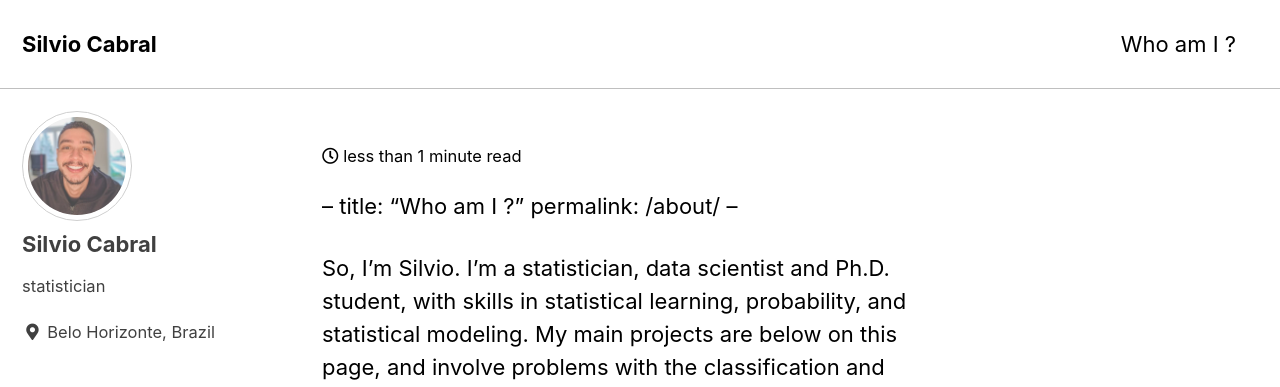
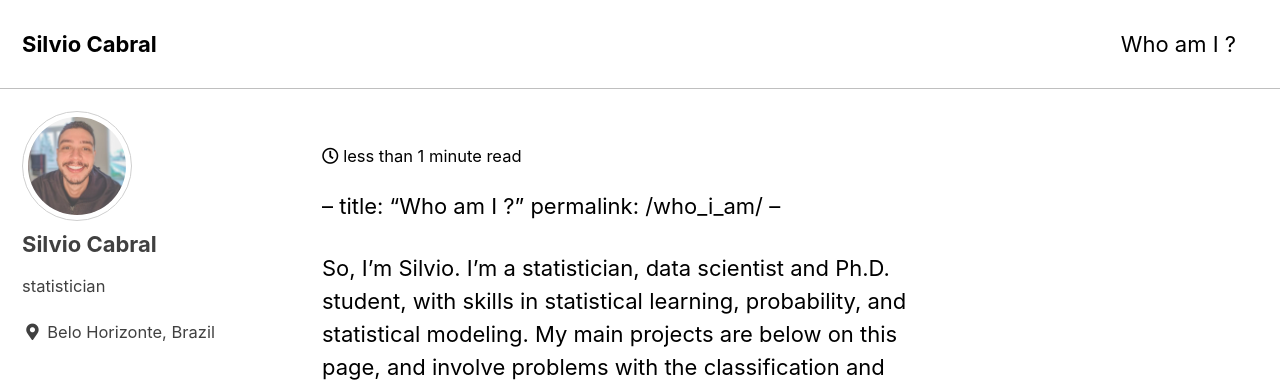
Before and after one commit to scpatricio/scpatricio.github.io, a Jekyll site: the page built from _pages/about.md, in a window 1280 px wide. Shown: the top 387 px of the page. Built offline with Jekyll 4.4.1, drawn with Linux system fonts in a browser that asks for light colours; cached includes are drawn as plain includes; our own code applies the rules of GitHub Pages for plain Markdown files.

Commit message:
new github commit

```diff
--- a/_data/navigation.yml
+++ b/_data/navigation.yml
@@ -1,7 +1,7 @@
 # main links
 main:
   - title: "Who am I ?"
-    url: /about/
+    url: /who_i_am/
   # - title: "About"
   #   url: https://mmistakes.github.io/minimal-mistakes/about/
   # - title: "Sample Posts"
--- a/_pages/about.md
+++ b/_pages/about.md
@@ -1,6 +1,6 @@
 --
 title: "Who am I ?"
-permalink: /about/
+permalink: /who_i_am/
 --
 
 So, I'm Silvio. I'm a statistician, data scientist and Ph.D. student, with skills in statistical learning, probability, and statistical modeling. My main projects are below on this page, and involve problems with the classification and segmentation of images and music, using statistical and machine learning techniques. I am currently focused on using data science to answer demographic and actuarial questions.
```
